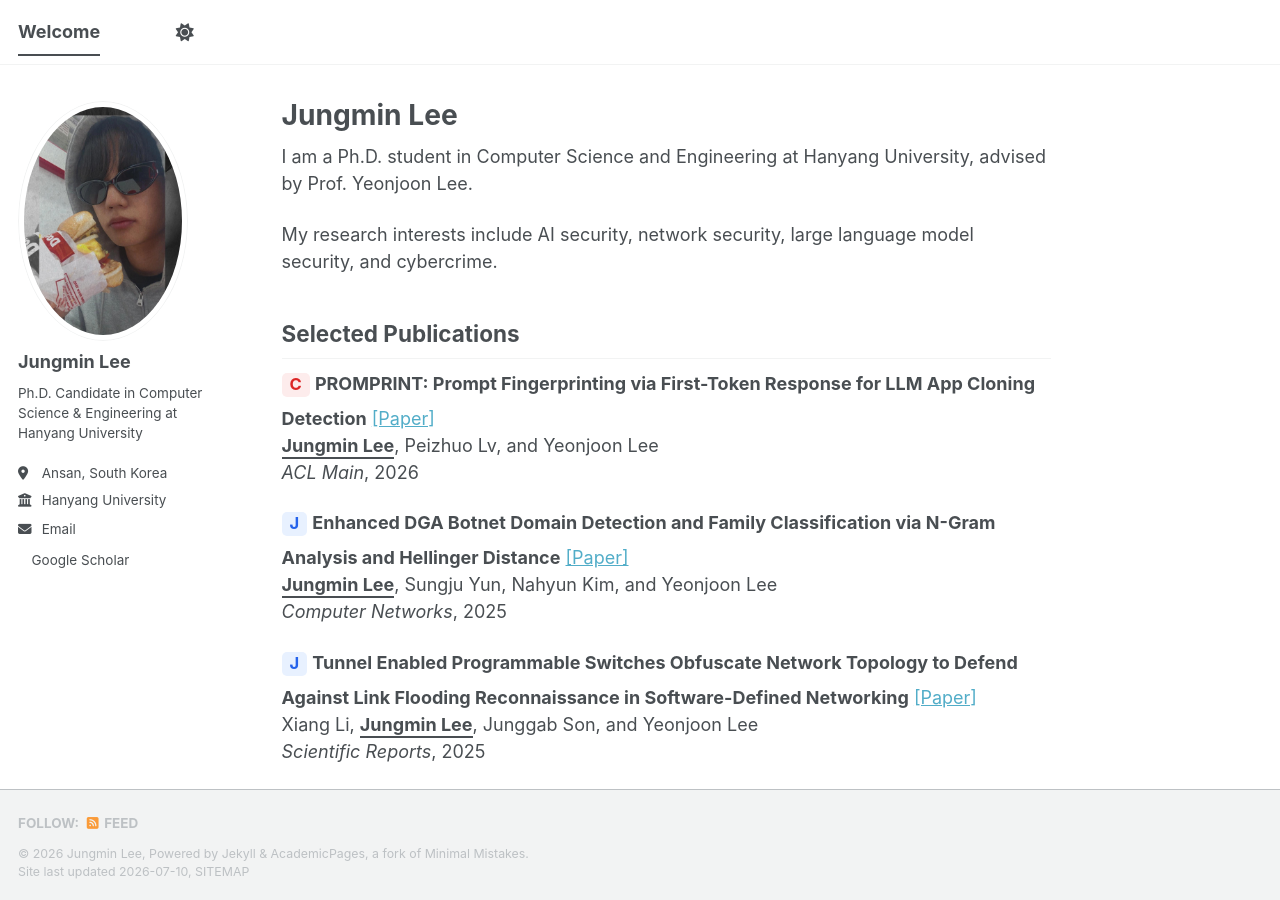
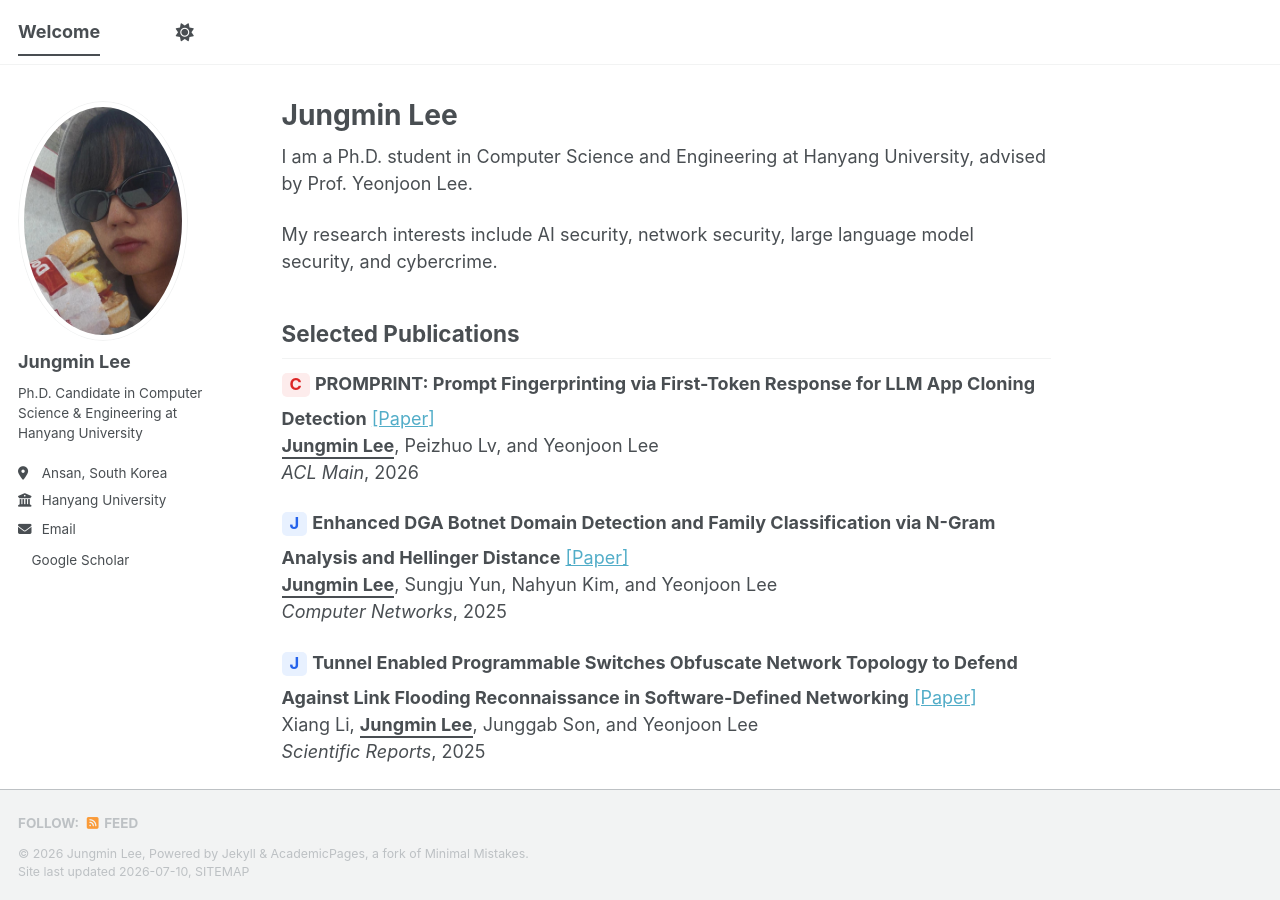
Before and after one commit to jm-lee00/jm-lee00.github.io, a Jekyll site: the page built from _pages/about.md, in a window 1280 px wide and 900 px high. Built offline with Jekyll 4.4.1, drawn with Linux system fonts in a browser that asks for light colours; a style sheet for code colours, icons or effects is not loaded.

Commit message:
Modification

```diff
--- a/_config.yml
+++ b/_config.yml
@@ -23,7 +23,7 @@ repository               : #"academicpages/academicpages.github.io"
 #               Additional customization can be done by editing /_includes/author-profile.html
 author:
   # Biographic information
-  avatar           : "profile1.jpg"
+  avatar           : "profile0.jpg"
   name             : "Jungmin Lee"
   pronouns         : # example: "she/her"
   bio              : "Ph.D. Candidate in Computer Science & Engineering at Hanyang University"
```
